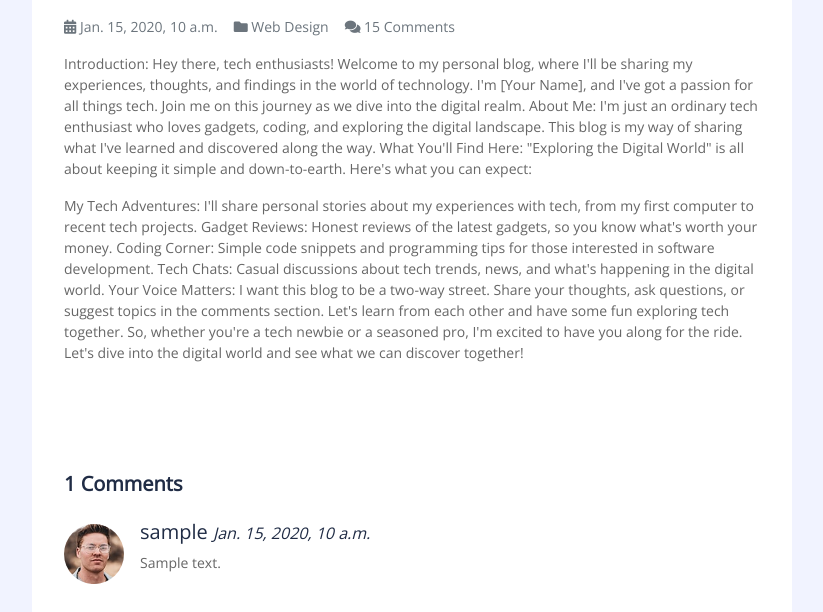
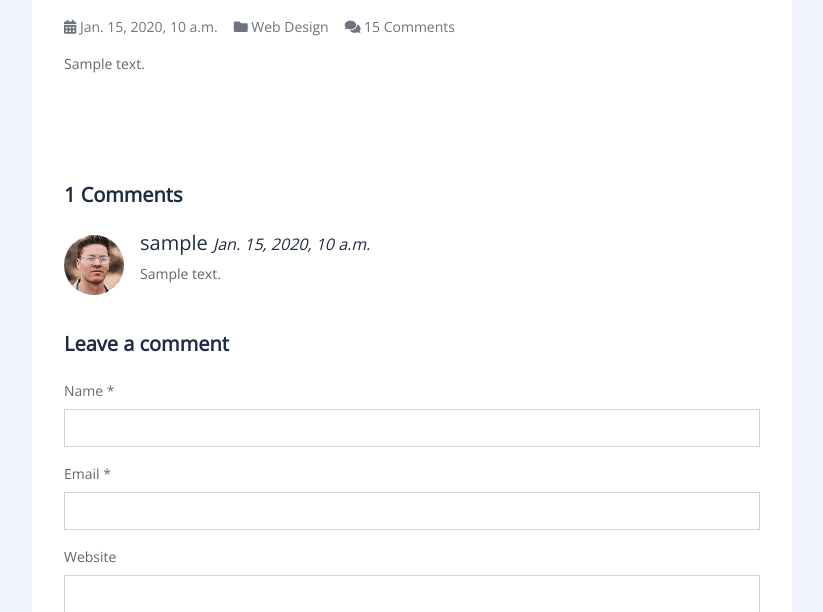
Before and after one commit to christopherece/blog, a Django app: page /posts/1 in a window 1280 px wide. Shown: the part 822-1434 px from the top of the page, without its empty margins (418-1241 px from the left). Run offline with Django 4.2, Linux system fonts and the light colour scheme; tables that the repository leaves empty hold one stand-in row (values such as "Sample post"); some libraries are stand-ins or nearby versions.

Commit message:
Fix ReadMore

```diff
--- a/templates/posts/post.html
+++ b/templates/posts/post.html
@@ -34,30 +34,12 @@
                 <p class="mr-3 text-muted"><i class="fa fa-comments"></i> 15 Comments</p>
             </div>
             <p>
-                Introduction:
-                Hey there, tech enthusiasts! Welcome to my personal blog, where I'll be sharing my experiences, thoughts, and findings in the world of technology. I'm [Your Name], and I've got a passion for all things tech. Join me on this journey as we dive into the digital realm.
-
-                About Me:
-                I'm just an ordinary tech enthusiast who loves gadgets, coding, and exploring the digital landscape. This blog is my way of sharing what I've learned and discovered along the way.
-
-                What You'll Find Here:
-                "Exploring the Digital World" is all about keeping it simple and down-to-earth. Here's what you can expect:
+                {{post.content}}
             </p>
             <!-- <h3 class="mb-3 font-weight-bold">Est dolor lorem et ea</h3> -->
             <!-- <img class="w-50 float-left mr-4 mb-3" src="img/blog-1.jpg" alt="Image"> -->
             <p>
-                My Tech Adventures: I'll share personal stories about my experiences with tech, from my first computer to recent tech projects.
 
-Gadget Reviews: Honest reviews of the latest gadgets, so you know what's worth your money.
-
-Coding Corner: Simple code snippets and programming tips for those interested in software development.
-
-Tech Chats: Casual discussions about tech trends, news, and what's happening in the digital world.
-
-Your Voice Matters:
-I want this blog to be a two-way street. Share your thoughts, ask questions, or suggest topics in the comments section. Let's learn from each other and have some fun exploring tech together.
-
-So, whether you're a tech newbie or a seasoned pro, I'm excited to have you along for the ride. Let's dive into the digital world and see what we can discover together!
             </p>
         </div>
         <!-- <div class="col-12 py-4">
```
Also changed, not shown: templates/pages/index.html (+6 -1 lines).
